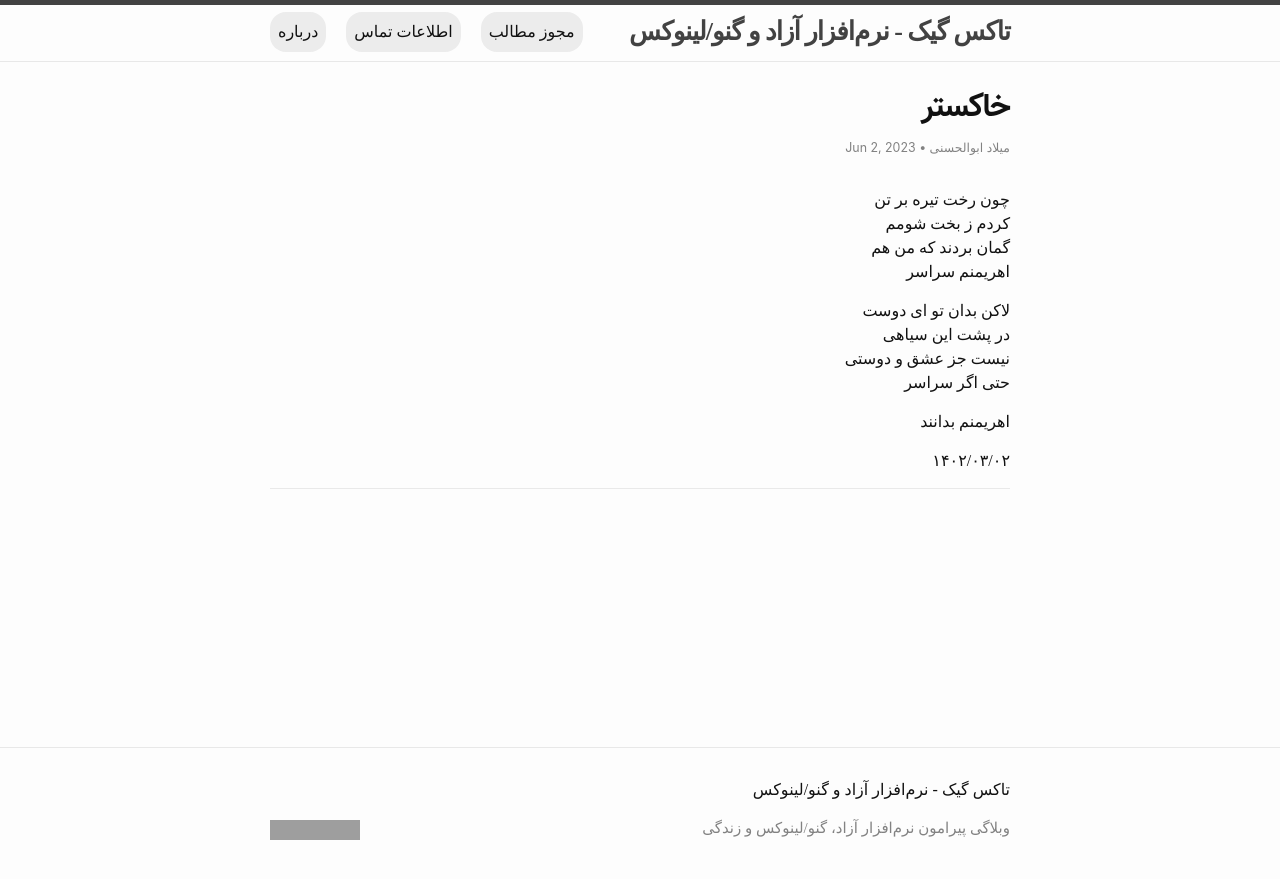
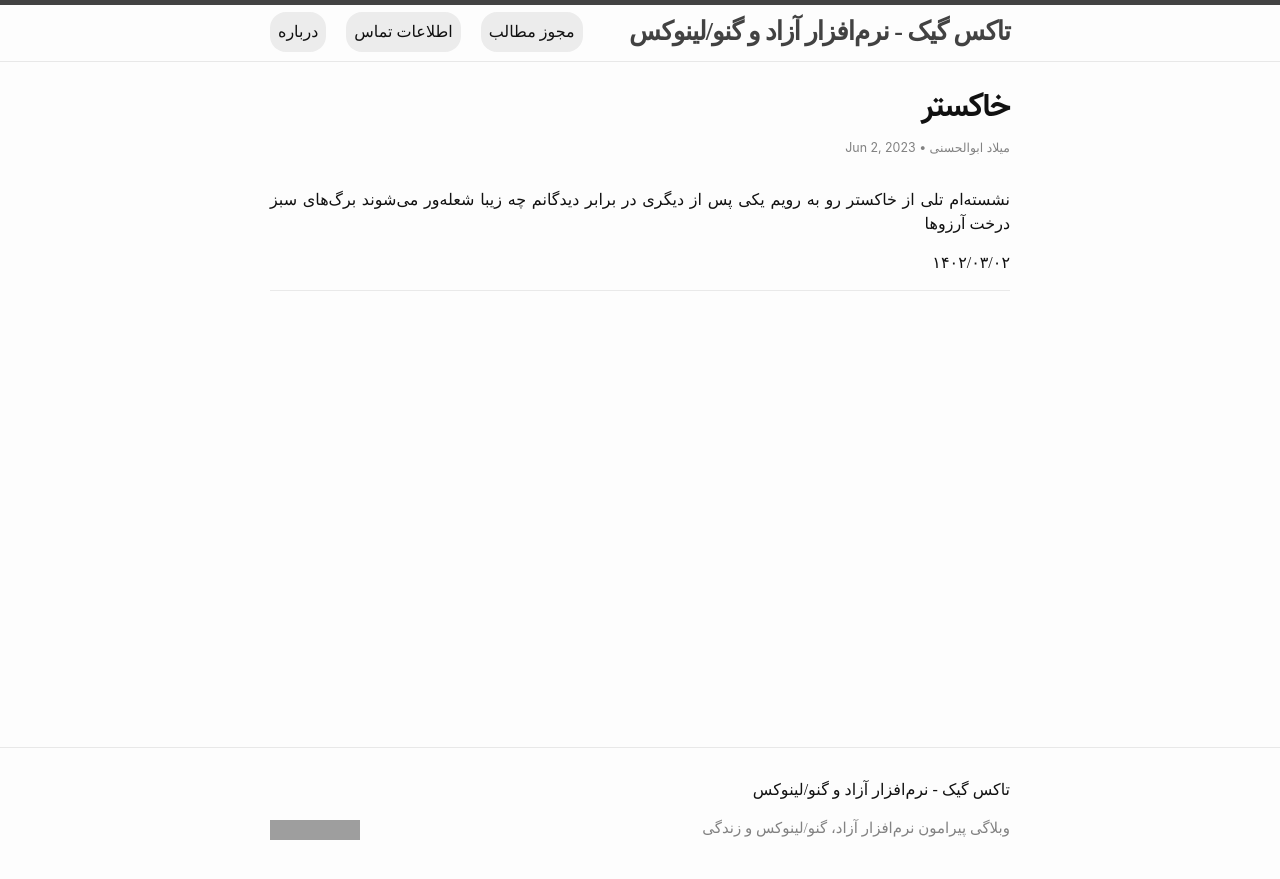
Before and after one commit to Ravexina/tuxgeek, a Jekyll site: the page built from _posts/2023-06-02-2.ashes.md, in a window 1280 px wide. Shown: the top 879 px of the page. Built offline with Jekyll 4.4.1, drawn with Linux system fonts in a browser that asks for light colours; some web fonts are replaced; grey boxes are pictures that could not be loaded.

Commit message:
Update with correct content

```diff
--- a/_posts/2023-06-02-2.ashes.md
+++ b/_posts/2023-06-02-2.ashes.md
@@ -8,17 +8,12 @@ categories:
 - شعر
 ---
 
-چون رخت تیره بر تن
-کردم ز بخت شومم
-گمان بردند که من هم
-اهریمنم سراسر
-
-لاکن بدان تو ای دوست
-در پشت این سیاهی
-نیست جز عشق و دوستی
-حتی اگر سراسر
-
-اهریمنم بدانند
+نشسته‌ام
+تلی از خاکستر رو به رویم
+یکی پس از دیگری
+در برابر دیدگانم
+چه زیبا شعله‌ور می‌شوند
+برگ‌های سبز درخت آرزوها
 
 
 ۱۴۰۲/۰۳/۰۲
```
